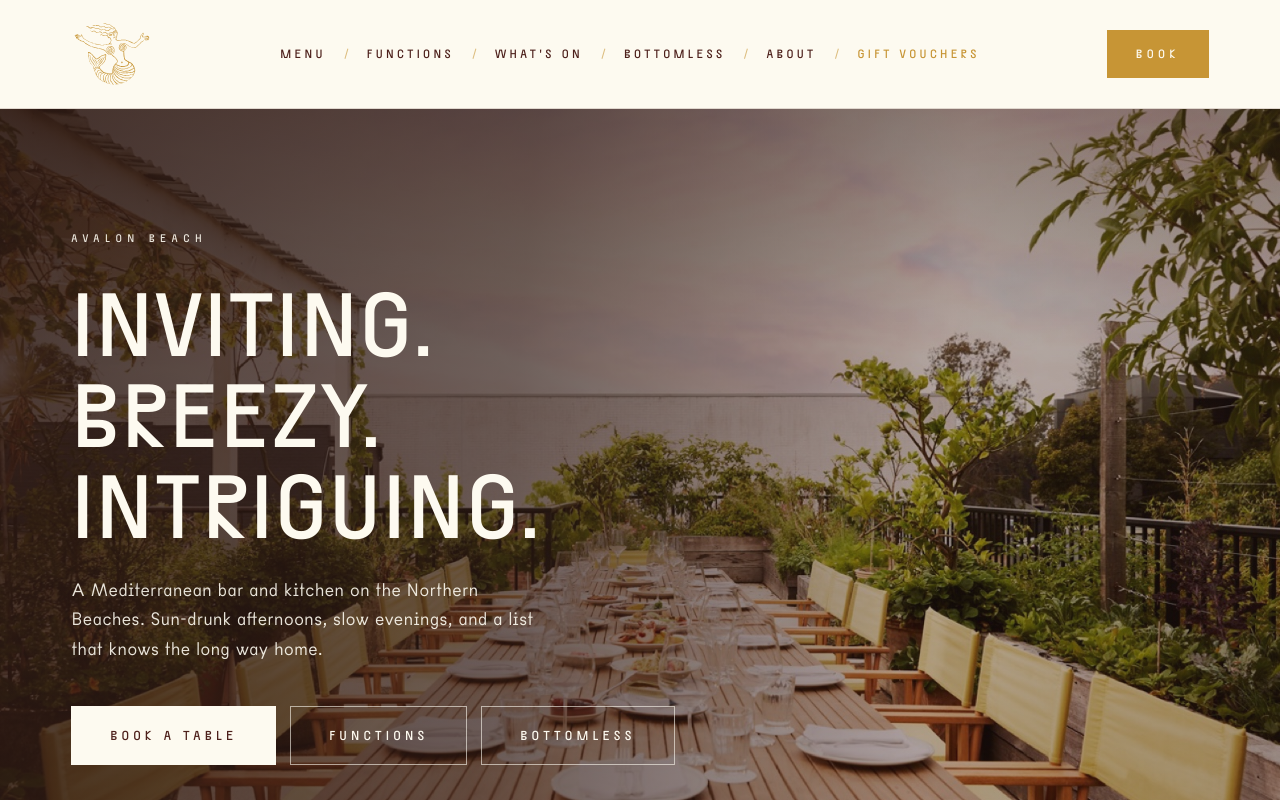
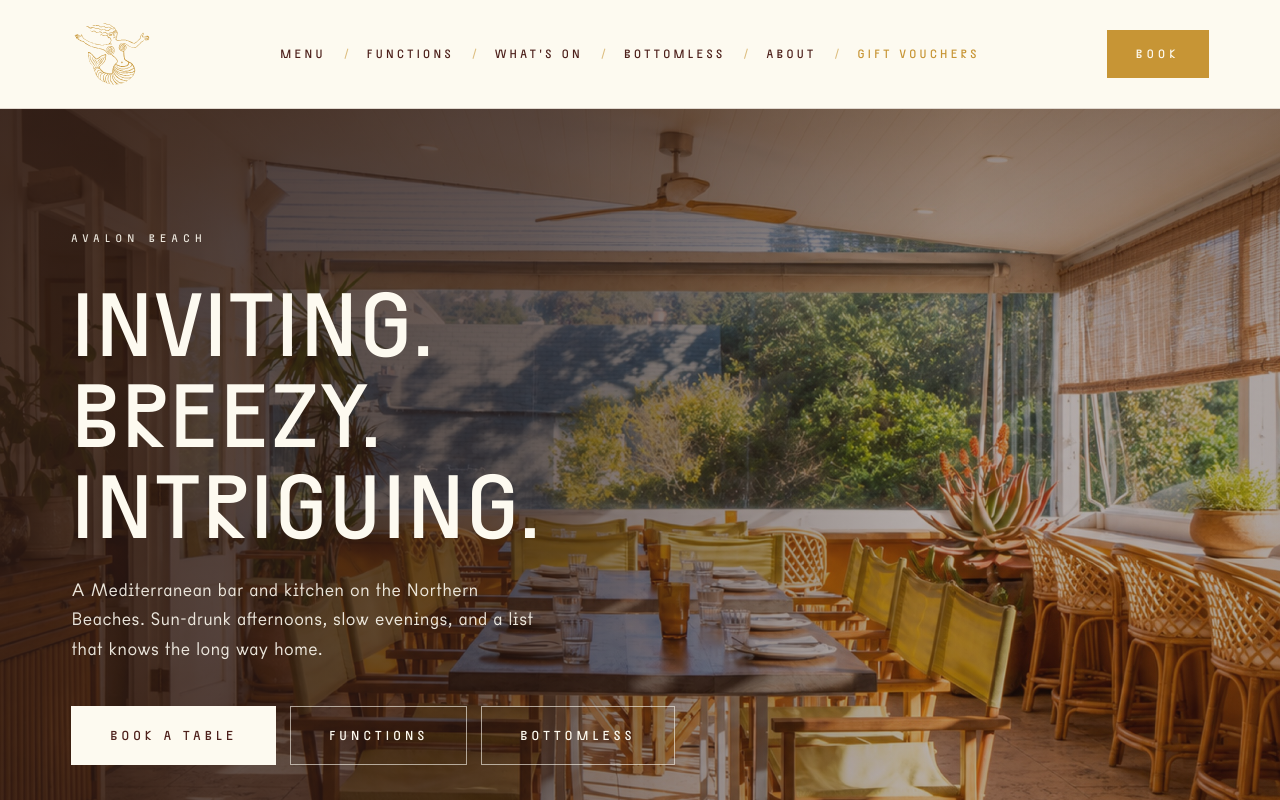
Before and after one commit to seammedia/bar-elvina, a Next.js app: page / in a window 1280 px wide. Shown: the top 800 px of the page. Built offline with nearby package versions, Linux system fonts and the light colour scheme.

Commit message:
Hero: new wide landscape terrace shot (sharp, no heater)

```diff
--- a/src/app/globals.css
+++ b/src/app/globals.css
@@ -231,7 +231,7 @@
   width: 100%;
   height: 100%;
   object-fit: cover;
-  object-position: center 55%;
+  object-position: center 52%;
 }
 .hero-bg::after {
   content: "";
--- a/src/components/hero.tsx
+++ b/src/components/hero.tsx
@@ -4,7 +4,7 @@
   return (
     <section className="hero">
       <div className="hero-bg">
-        <img src="/images/room-garden.jpg" alt="The rooftop garden at Elvina, Avalon Beach, at sunset" />
+        <img src="/images/hero-terrace.jpg" alt="The sunlit terrace at Elvina, Avalon Beach" />
       </div>
       <div className="hero-inner">
         <div className="container">
```
Also changed, not shown: public/images/hero-terrace.jpg (added).
